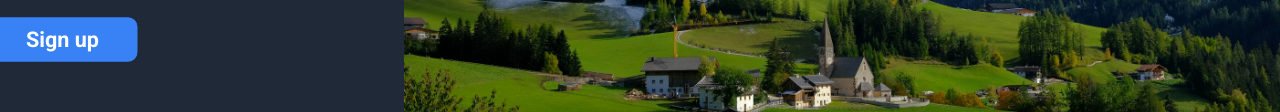
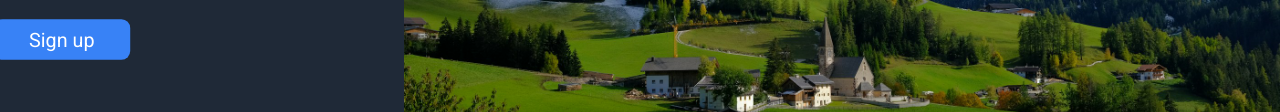
Before and after one commit to astrodeveloper10/landing-page, a plain HTML site: page index.html in a window 1280 px wide. In both pictures the pointer is over the button 62 px from the left and 576 px from the top of the page. Shown: the part 537-649 px from the top of the page. Drawn offline with Linux system fonts and the light colour scheme.

Commit message:
Update button styles

```diff
--- a/style.css
+++ b/style.css
@@ -82,13 +82,12 @@ h1 {
     padding: 8px 32px;
     border: none;
     border-radius: 8px;
-    font-weight: bold;
     cursor: pointer;
     transition: transform ease-in-out 300ms;
 }
 
 .content button:hover {
-    transform: scale(1.2);
+    transform: scale(1.1);
 }
 
 img {
```
